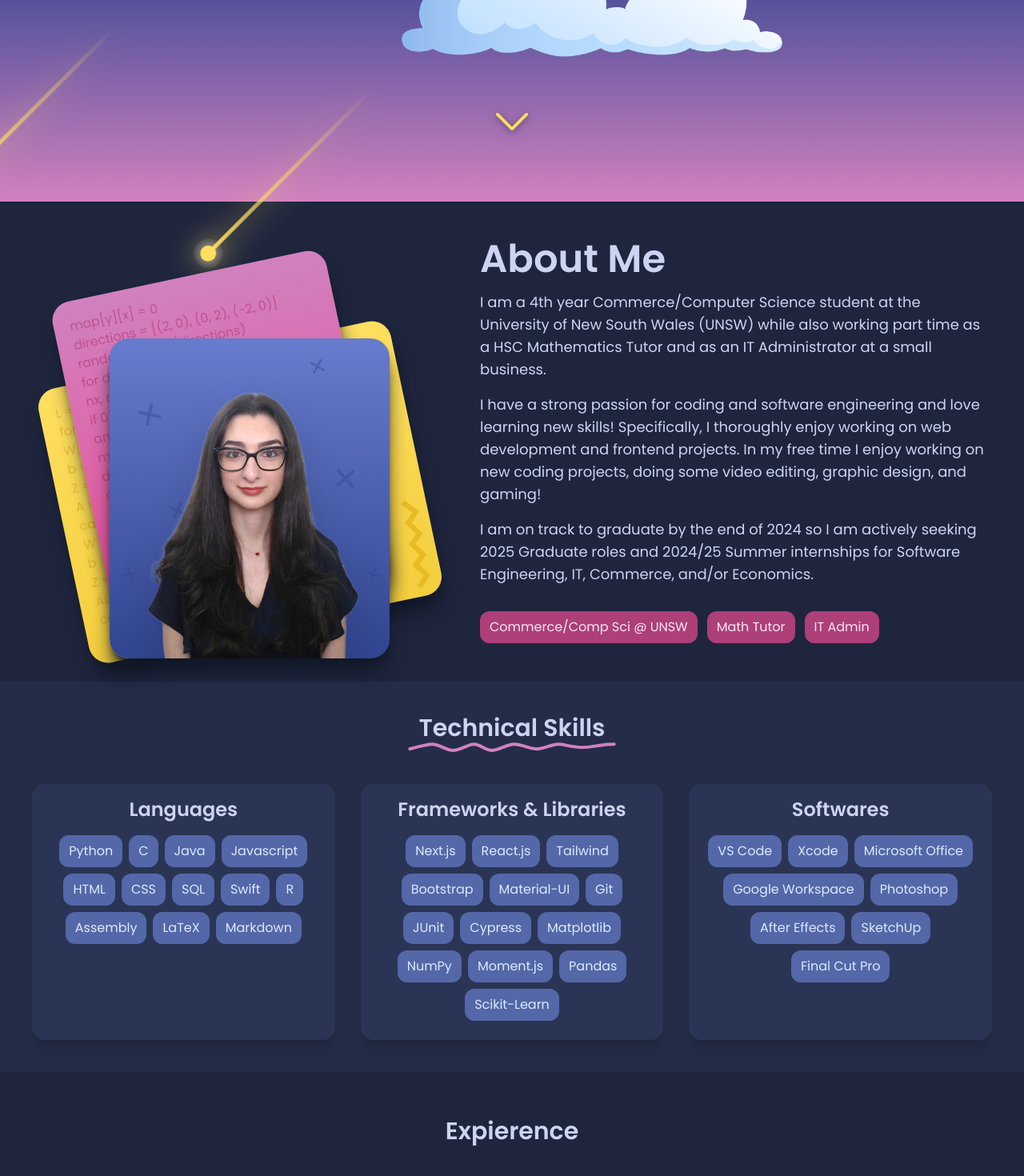
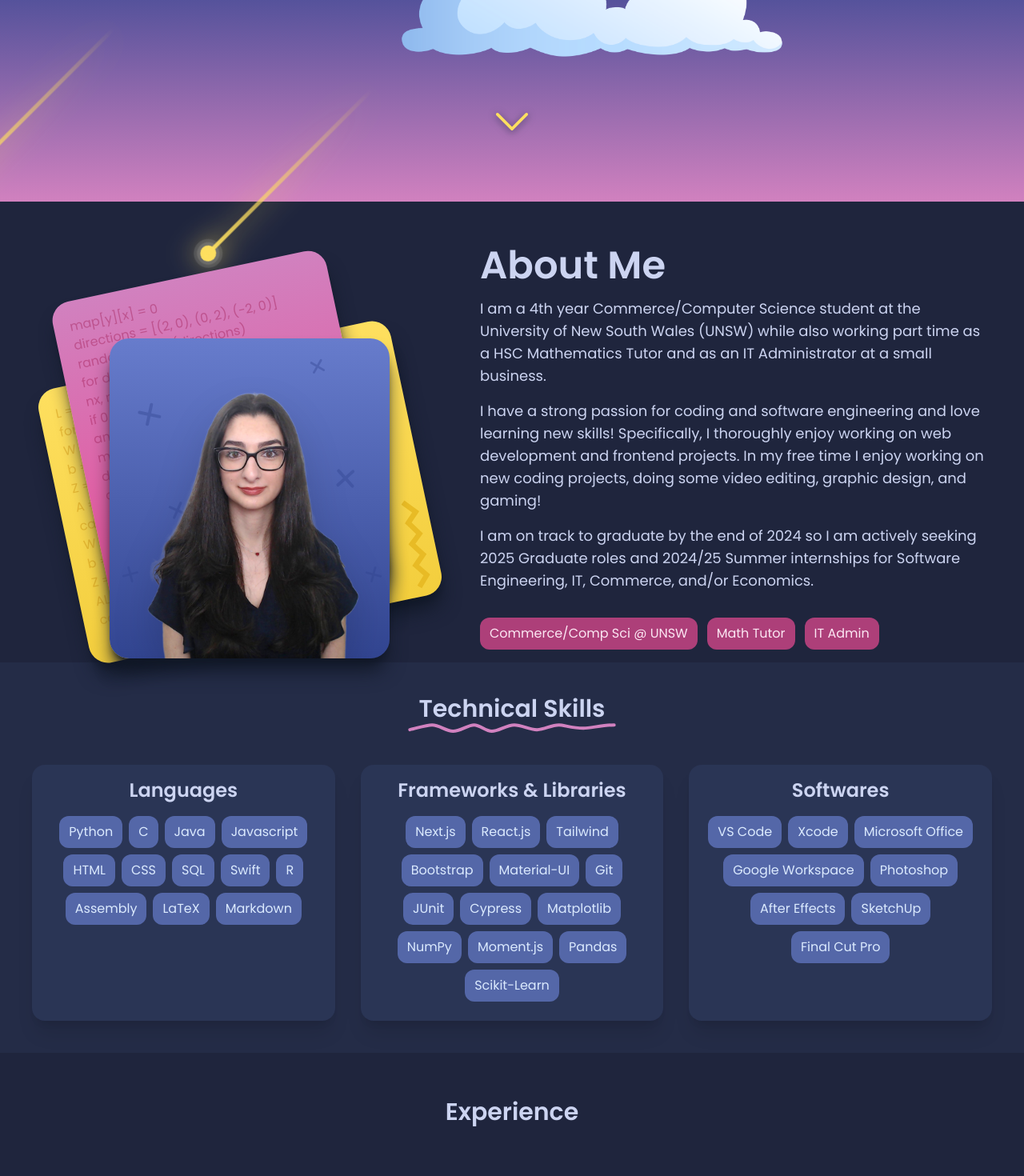
Before and after one commit to thewildc4rd/portfolio, a Next.js app: page / in a window 1280 px wide. Shown: the part 588-2058 px from the top of the page at 80% size. Built offline with nearby package versions, Linux system fonts and the light colour scheme.

Commit message:
fixing typos

```diff
--- a/components/About.js
+++ b/components/About.js
@@ -6,7 +6,7 @@ const About = (props) => {
   return (
     <div
       id='about'
-      className='section h-[75svh] w-screen flex flex-row justify-center px-10 py-14 gap-10 bg-space-cadet-dark max-lg:flex-col max-lg:h-fit'
+      className='section h-[72svh] w-screen flex flex-row justify-center px-10 py-14 gap-10 bg-space-cadet-dark max-lg:flex-col max-lg:h-fit'
     >
       <AboutPhoto />
       <AboutText />
--- a/components/AboutText.js
+++ b/components/AboutText.js
@@ -10,7 +10,7 @@ const AboutText = (props) => {
   const isInView = useInView(ref, { once: true });
 
   return (
-    <div className='h-full w-full flex-1 flex flex-col justify-center' ref={ref}>
+    <div className='h-full w-full flex-1 flex flex-col justify-start' ref={ref}>
       <h1 className='text-5xl font-semibold'>About Me</h1>
       <CurvedUnderlineDoodle offset={isInView ? 0 : 600} />
       <p className='mt-4 text-lg'>
--- a/components/Experience.js
+++ b/components/Experience.js
@@ -6,7 +6,7 @@ const Expierence = (props) => {
       id='experience'
       className='section h-[90svh] w-screen flex flex-col justify-start items-center px-24 py-14 gap-10 bg-space-cadet-dark'
     >
-      <h2 className='text-3xl font-semibold z-10'>Expierence</h2>
+      <h2 className='text-3xl font-semibold z-10'>Experience</h2>
     </div>
   );
 };
```
